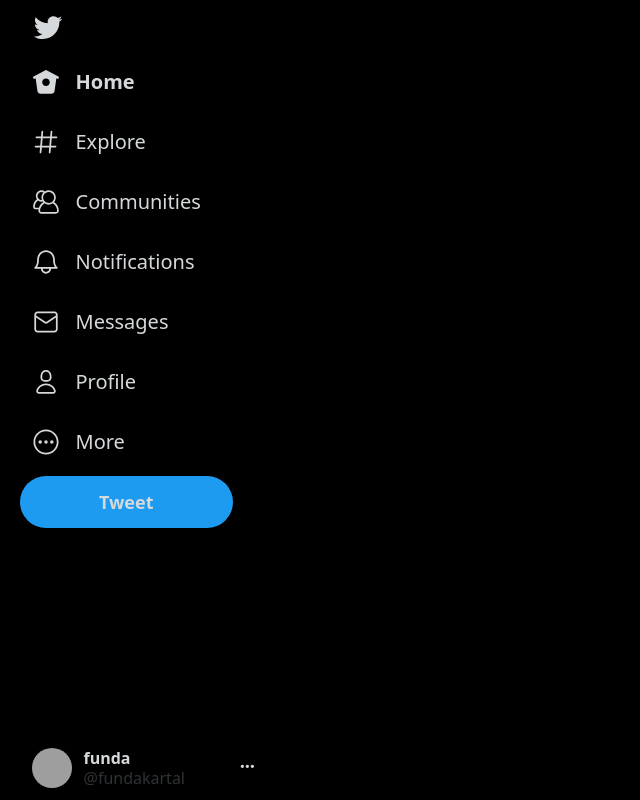
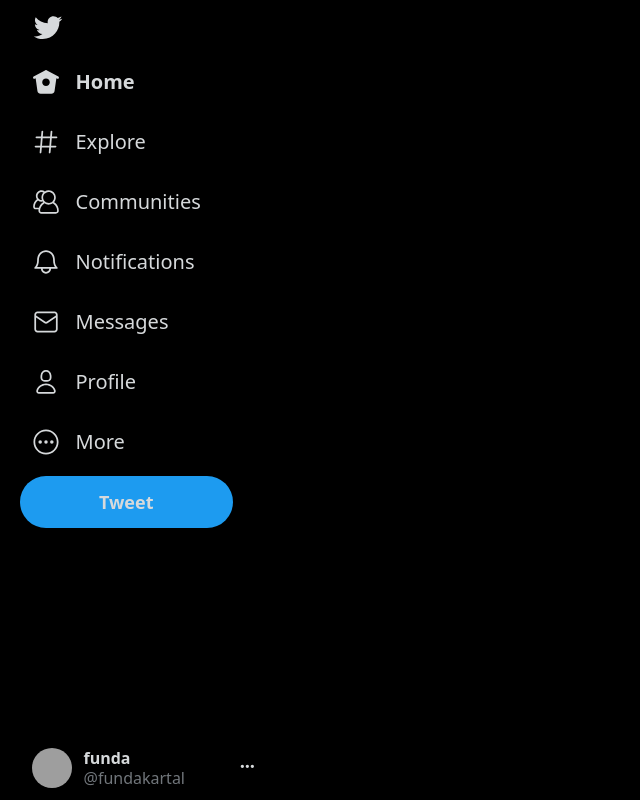
Before and after one commit to fundakartal/twitter-clone-react, a Next.js app: page / in a window 1280 px wide. Shown: the whole page, without its empty margins (0-640 px from the left). Built offline with nearby package versions, Linux system fonts and the light colour scheme; grey boxes are pictures that could not be loaded.

Commit message:
Minor fix

```diff
--- a/components/UserBox.js
+++ b/components/UserBox.js
@@ -7,7 +7,7 @@
       <UserImg className='w-10 h-10 rounded-full xl:mr-3' />
       <div className='hidden xl:inline leading-5 '>
         <h4 className='font-bold'>funda</h4>
-        <p className='text-gray-dark'>@fundakartal</p>
+        <p className='text-gray-light'>@fundakartal</p>
       </div>
       <DotsHorizontal className='hidden w-5 h-5 xl:inline-flex ml-auto' />
     </div>
```
